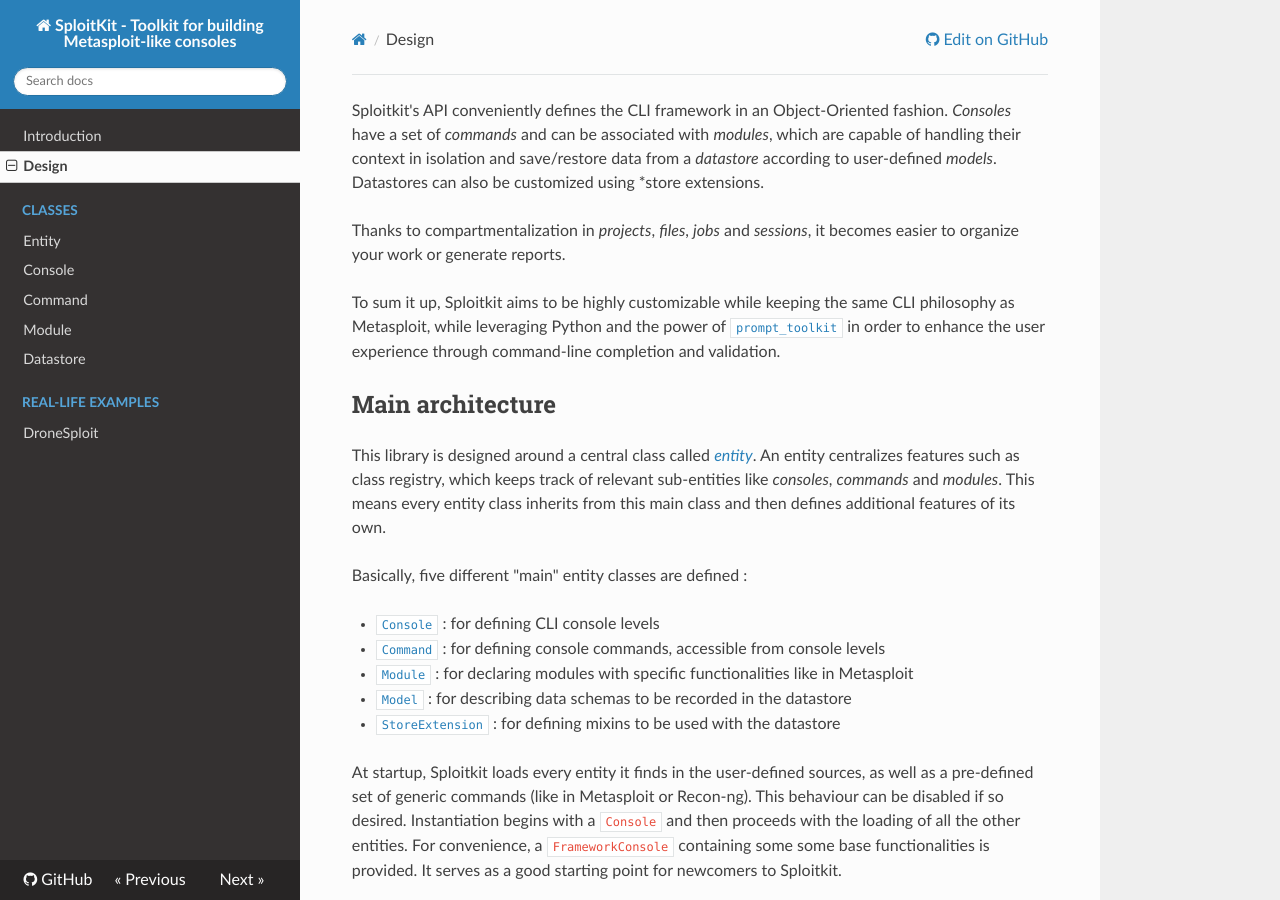
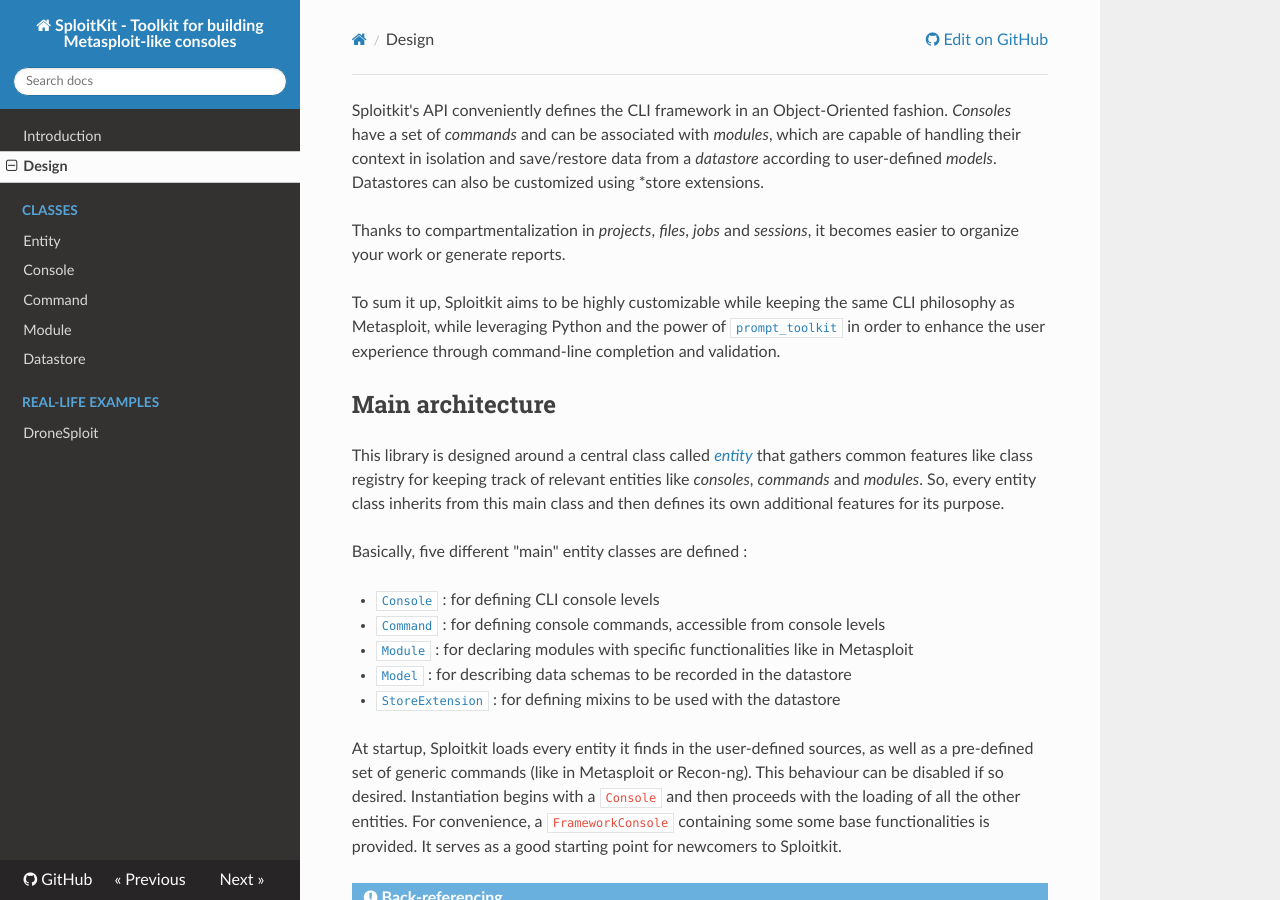
Before and after one commit to dhondta/python-sploitkit, an MkDocs documentation site: the page built from docs/design.md, in a window 1280 px wide and 900 px high. Built offline with MkDocs 1.6.1, drawn with Linux system fonts in a browser that asks for light colours; nearby versions of some CDN libraries.

Commit message:
Update design.md

```diff
--- a/docs/design.md
+++ b/docs/design.md
@@ -10,7 +10,7 @@ leveraging Python and the power of [`prompt_toolkit`](https://github.com/prompt-
 
 ## Main architecture
 
-This library is designed around a central class called [*entity*](classes/entity.html). An entity centralizes features such as class registry, which keeps track of relevant sub-entities like *consoles*, *commands* and *modules*. This means every entity class inherits from this main class and then defines additional features of its own.
+This library is designed around a central class called [*entity*](classes/entity.html) that gathers common features like class registry for keeping track of relevant entities like *consoles*, *commands* and *modules*. So, every entity class inherits from this main class and then defines its own additional features for its purpose.
 
 Basically, five different "main" entity classes are defined :
 
```
